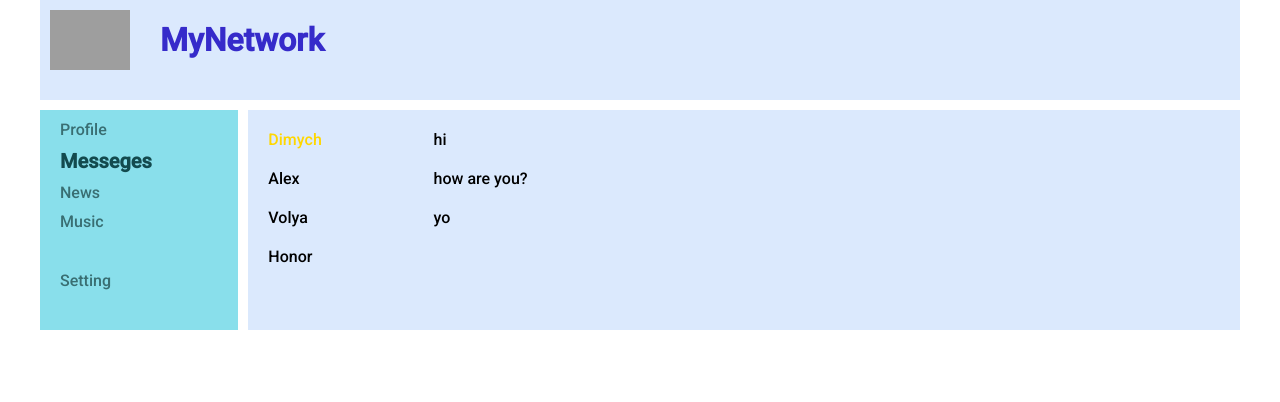
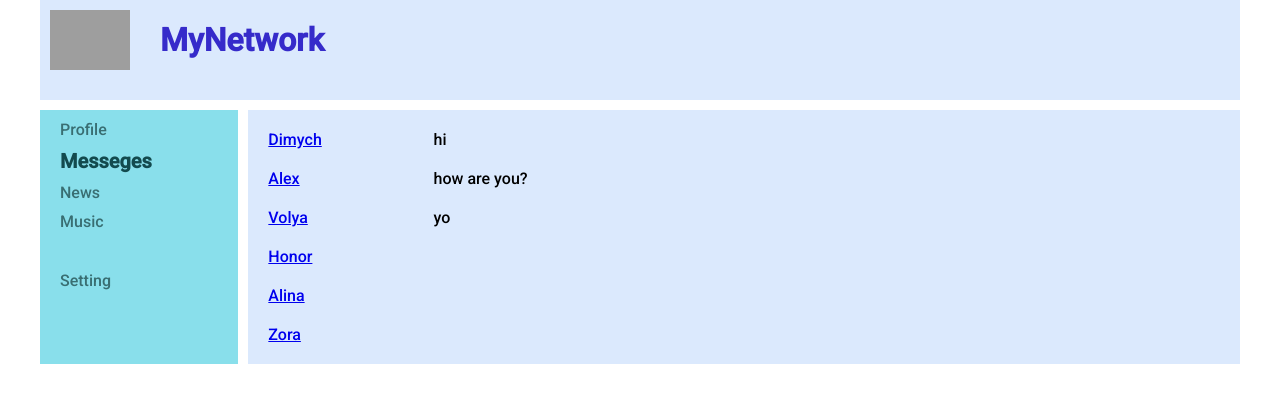
Before and after one commit to al4iii/social_network, a React (Create React App) app: page /messeges in a window 1280 px wide. Shown: the top 402 px of the page. Built offline with nearby package versions, Linux system fonts and the light colour scheme; grey boxes are pictures that could not be loaded.

Commit message:
22 fix: add Route exact and NavLink dialog;

```diff
--- a/src/App.js
+++ b/src/App.js
@@ -17,8 +17,8 @@ const App = () => {
         <Header />
         <Nav />
         <div className="app-wrapper-content">
-          <Route path="/profile" component={Profile} />
-          <Route path="/messeges" component={Dialogs} />
+          <Route exact path="/profile" component={Profile} />
+          <Route exact path="/messeges" component={Dialogs} />
           <Route path="/news" component={News} />
           <Route path="/music" component={Music} />
           <Route path="/setting" component={Setting} />
--- a/src/compotents/Dialogs/Dialogs.jsx
+++ b/src/compotents/Dialogs/Dialogs.jsx
@@ -1,4 +1,5 @@
 import React, { Component } from "react";
+import { NavLink } from "react-router-dom";
 import s from "./Dialogs.module.css";
 
 const Dialogs = (props) => {
@@ -6,10 +7,24 @@ const Dialogs = (props) => {
     <div>
       <div className={s.dialogs}>
         <div className={s.dialogsItems}>
-          <div className={s.dialog + " " + s.active}>Dimych</div>
-          <div className={s.dialog}>Alex</div>
-          <div className={s.dialog}>Volya</div>
-          <div className={s.dialog}>Honor</div>
+          <div className={s.dialog + " " + s.active}>
+            <NavLink to="/dialogs/1">Dimych</NavLink>
+          </div>
+          <div className={s.dialog}>
+            <NavLink to="/dialogs/2">Alex</NavLink>
+          </div>
+          <div className={s.dialog}>
+            <NavLink to="/dialogs/3">Volya</NavLink>
+          </div>
+          <div className={s.dialog}>
+            <NavLink to="/dialogs/4">Honor</NavLink>
+          </div>
+          <div className={s.dialog}>
+            <NavLink to="/dialogs/5">Alina</NavLink>
+          </div>
+          <div className={s.dialog}>
+            <NavLink to="/dialogs/6">Zora</NavLink>
+          </div>
         </div>
         <div className={s.maseeges}>
           <div className={s.maseege}> hi</div>
```
Also changed, not shown: 1 other file (tests, documents, lock files or other folders).
